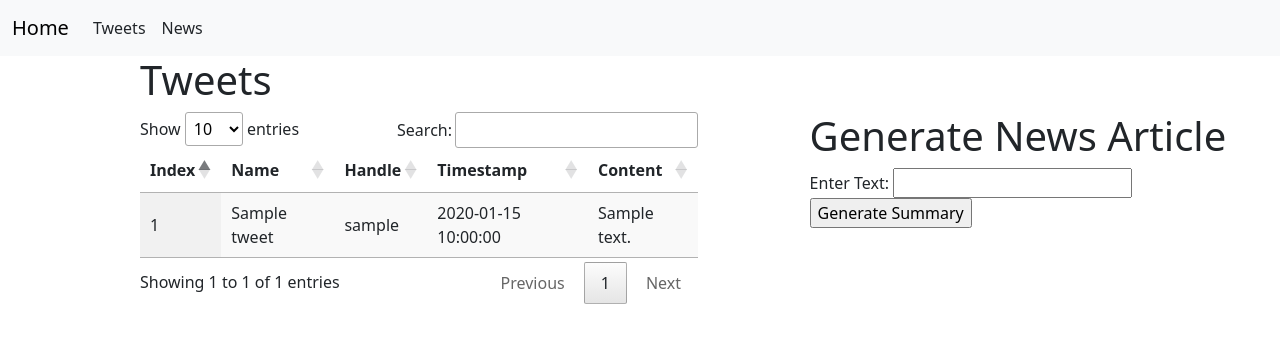
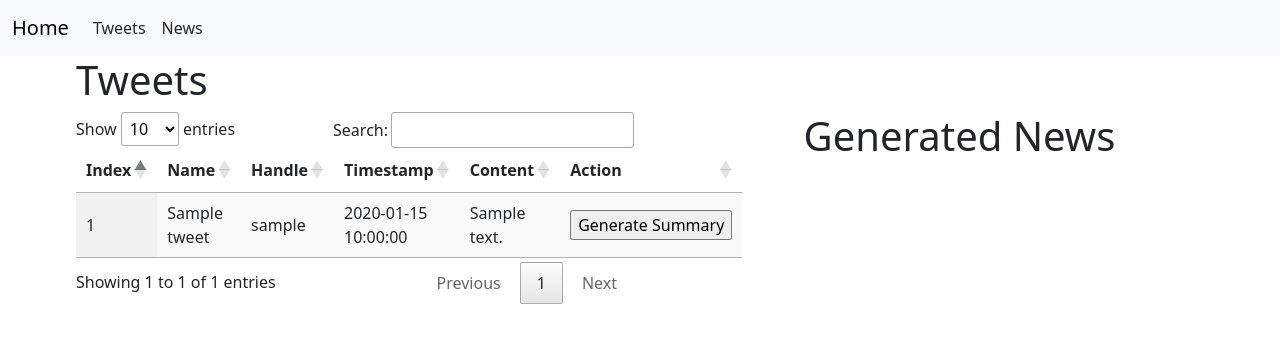
Before and after one commit to aritespit/mt-hackathon-aritespit, a Flask app: page /tweets in a window 1280 px wide. Shown: the top 356 px of the page. Run offline with Flask 3, Linux system fonts and the light colour scheme; tables that the repository leaves empty hold one stand-in row (values such as "Sample post"); some libraries are stand-ins or nearby versions.

Commit message:
minor style changes on both pages

```diff
--- a/templates/news.html
+++ b/templates/news.html
@@ -5,7 +5,7 @@ News
 {% endblock %}
 
 {% block content %}
-<div class="container" style="margin-right: 10%; margin-left: 10%; padding-bottom: 50px;">
+<div class="container" style="margin-right: 5%; margin-left: 5%; padding-bottom: 50px;">
     <h1>News</h1>
 
     <div class="table-container" style="width: 50%; float: left;"> <!-- Left half for table -->
@@ -15,7 +15,7 @@ News
                     <th>Index</th>
                     <th>Link</th>
                     <th>Content</th>
-                    <th>Action</th> <!-- Add an Action column -->
+                    <th>Action</th>
                 </tr>
             </thead>
             <tbody>
--- a/templates/tweets.html
+++ b/templates/tweets.html
@@ -5,7 +5,7 @@ Tweets
 {% endblock %}
 
 {% block content %}
-<div class="container" style="margin-right: 10%; margin-left: 10%; padding-bottom: 50px;">
+<div class="container" style="margin-right: 5%; margin-left: 5%; padding-bottom: 50px;">
     <h1>Tweets</h1>
 
     <div class="table-container" style="width: 50%; float: left;"> <!-- Left half for table -->
@@ -17,29 +17,32 @@ Tweets
                     <th>Handle</th>
                     <th>Timestamp</th>
                     <th>Content</th>
+                    <th>Action</th>
                 </tr>
             </thead>
             <tbody>
                 {% for entry in entries %}
-                    <tr>
-                        <td>{{ entry.index }}</td>
-                        <td>{{ entry.Name }}</td>
-                        <td>{{ entry.Handle }}</td>
-                        <td>{{ entry.Timestamp }}</td>
-                        <td class="scrollable-cell">{{ entry.Content }}</td>
-                    </tr>
-                {% endfor %}
+                <tr>
+                    <td class="scrollable-cell">{{ entry.index }}</td>
+                    <td class="scrollable-cell">{{ entry.Name }}</td>
+                    <td class="scrollable-cell">{{ entry.Handle }}</td>
+                    <td class="scrollable-cell">{{ entry.Timestamp }}</td>
+                    <td class="scrollable-cell">
+                        <div class="scrollable-cell">{{ entry.Content }}</div>
+                    </td>
+                    <td>
+                        <form action="/generate_from_tweet" method="POST">
+                            <input type="hidden" name="text" value="{{ entry.Content }}">
+                            <input type="submit" value="Generate Summary">
+                        </form>
+                    </td>
+                </tr>
+            {% endfor %}
             </tbody>
         </table>
     </div>
-
-    <div class="generate-container" style="width: 40%; float: right;">
-        <h1>Generate News Article</h1>
-        <form action="/generate_from_tweet" method="POST">
-            <label for="text">Enter Text:</label>
-            <input type="text" id="text" name="text" required>
-            <input type="submit" value="Generate Summary">
-        </form>
+    <div class="generate-container" style="width: 40%; float: right; padding-left:10%; width: 500px;">
+        <h1>Generated News</h1>
         {% if summary %}
         <h2>Summary:</h2>
         <p>{{ summary }}</p>
@@ -49,6 +52,15 @@ Tweets
     <div style="clear: both;"></div>
 </div>
 
+
+<style>
+    .scrollable-cell {
+        padding-right:10px;
+        max-height: 150px;
+        max-width: 250px;
+        overflow: auto;
+    }
+    </style>
 <script>
 new DataTable('#example');
 </script>
```
